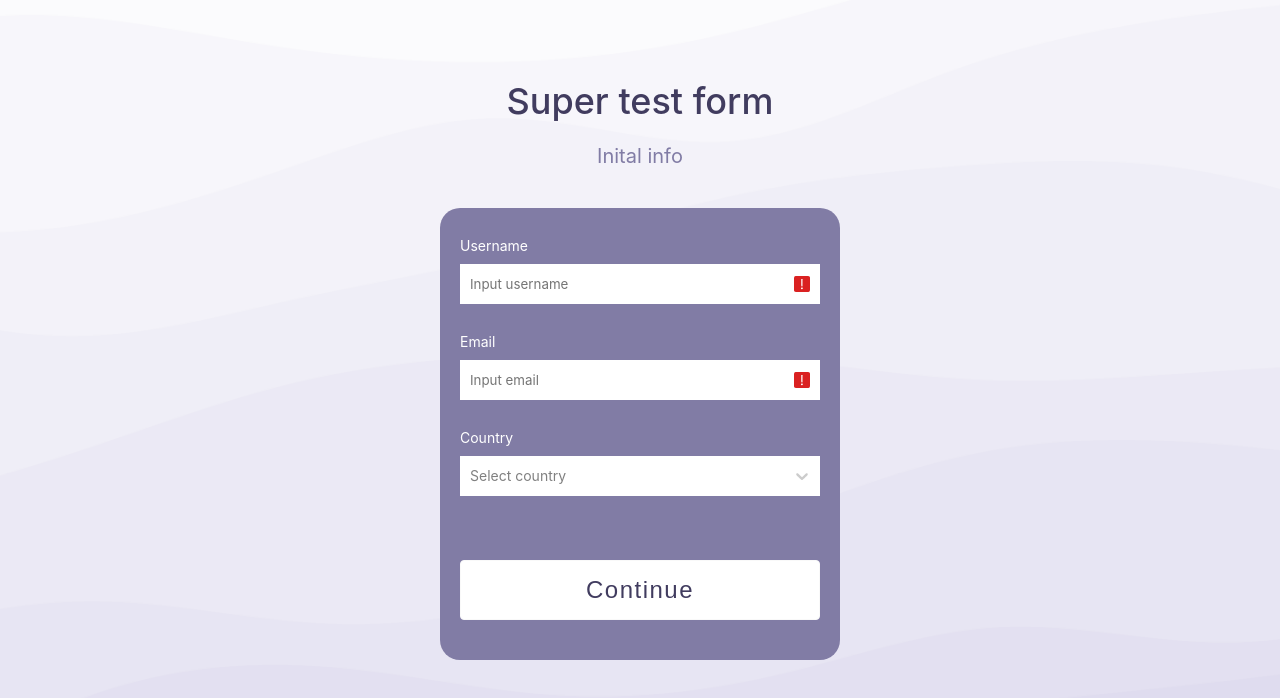
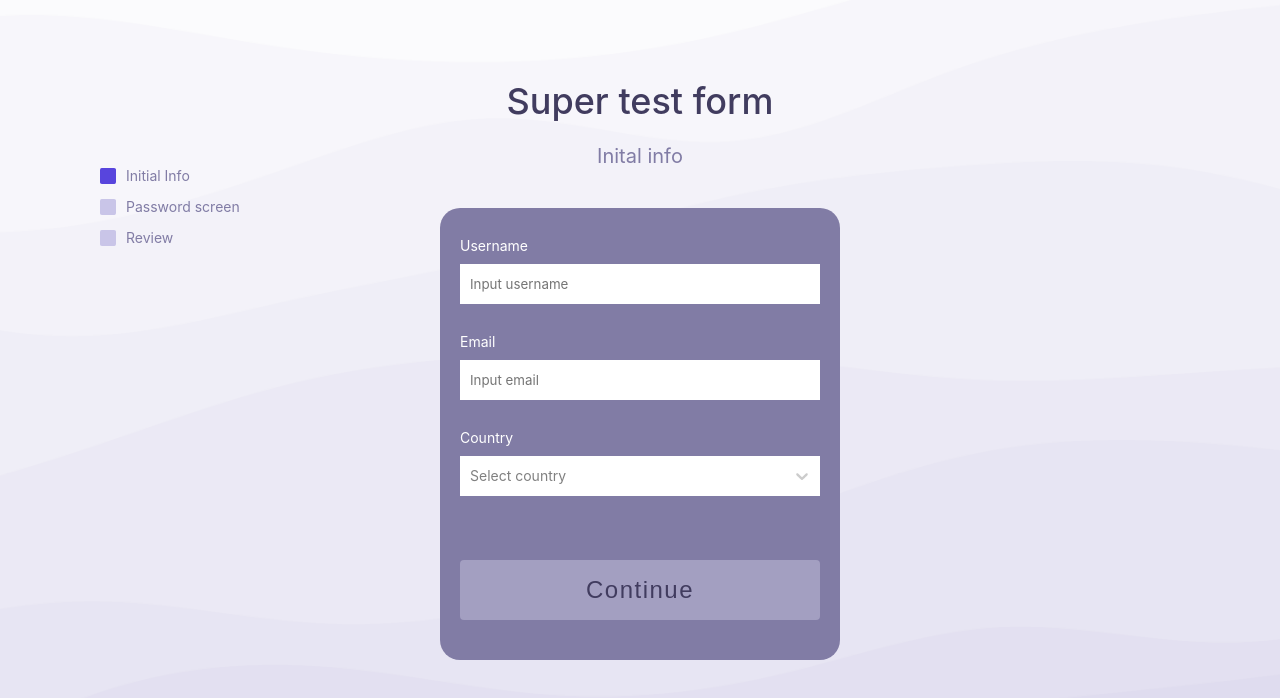
Before and after one commit to 0xandyeth/super-test, a React (Create React App) app: page / in a window 1280 px wide. Shown: the top 698 px of the page. Built offline with nearby package versions, Linux system fonts and the light colour scheme.

Commit message:
[errors]: added validate system

```diff
--- a/src/components/Form.tsx
+++ b/src/components/Form.tsx
@@ -1,77 +1,89 @@
-import React, { useState } from 'react';
+import React, { useCallback, useEffect, useState } from 'react';
 import styled from 'styled-components';
 import Button from './common/Button';
 import InitialForm from './forms/InitialForm';
 import PasswordForm from './forms/PasswordForm';
 import { StepType, UserInfoType } from '../constants/types';
 import ReviewForm from './forms/ReviewForm';
-import {isValidUser,isValidPass} from '../constants/utils';
+import { isValidUser, isValidPass } from '../constants/utils';
 interface FormProps {
-    setHeadTxt:(txt:string)=>void
+  setHeadTxt: (txt: string) => void;
+  handleStepChange: (stepId: Number) => void;
+  steps: StepType[];
 }
 
-const initStep: StepType = {
-  value: 1,
-  label: 'initInfo',
+const initUserInfo: UserInfoType = {
+  name: '',
+  email: '',
+  password: '',
+  confirmPass: '',
+  country: '',
 };
-type WrapProps = {
-  w?: Number;
-};
-const initUserInfo:UserInfoType ={
-    name: "mynameisjohndoe",
-    email:"johdoe@gmail.com",
-    password:'',
-    confirmPass:'',
-    country:'Spain'
-}
 const Form: React.FC<FormProps> = (props) => {
-  const {setHeadTxt} = props
-  const [step, setStep] = useState<StepType>(initStep);
-  const [btnTxt,setBtnTxt]=useState('Continue');
-  const [userInfo,setUserInfo]= useState<UserInfoType>(initUserInfo);
+  const { setHeadTxt, handleStepChange, steps } = props;
+  const [step, setStep] = useState<StepType>(steps[0]);
+  const [btnTxt, setBtnTxt] = useState('Continue');
+  const [userInfo, setUserInfo] = useState<UserInfoType>(initUserInfo);
+  const [check, setCheck] = useState(true);
 
-  const renderSwitch =(param:Number)=>{
-    switch(param){
-        case 1:
-            return <InitialForm userInfo={userInfo} setUserInfo={setUserInfo}/>
-        case 2:
-            return <PasswordForm userInfo={userInfo} setUserInfo={setUserInfo}/>
-        case 3:
-            return <ReviewForm userInfo={userInfo}/>
+  const renderSwitch = (param: Number) => {
+    switch (param) {
+      case 1:
+        return <InitialForm userInfo={userInfo} setUserInfo={setUserInfo} />;
+      case 2:
+        return <PasswordForm userInfo={userInfo} setUserInfo={setUserInfo} />;
+      case 3:
+        return <ReviewForm userInfo={userInfo} />;
     }
-  }
+  };
 
-  const hanldeMoveStep =()=>{
-    if(step.value ===1){
-        if(isValidUser(userInfo)){
-            setStep({
-             value:2,
-             label:'Passwod Info'
-            })
-            setHeadTxt('Password screen')
-          }
-    } else if(step.value ===2){
-        if(isValidPass(userInfo)){
-            setStep({
-                value:3,
-                label:'Passwod Info'
-               })
-               setBtnTxt('Complete');
-               setHeadTxt('Review screen')
-        }
-    }else{
+  useEffect(() => {
+    if (isValidUser(userInfo) && step.value === 1) {
+      setCheck(false);
+    } else if (isValidPass(userInfo) && step.value === 2) {
+      setCheck(false);
+    } else if (step.value === 3) {
+      setCheck(false);
+    } else {
+      setCheck(true);
+    }
+  }, [userInfo, step]);
 
+  const hanldeMoveStep = () => {
+    if (step.value === 1) {
+      if (isValidUser(userInfo)) {
+        setStep({
+          value: 2,
+          label: 'Passwod Info',
+          check: true,
+        });
+        handleStepChange(2);
+        setHeadTxt('Password screen');
+      }
+    } else if (step.value === 2) {
+      if (isValidPass(userInfo)) {
+        setStep({
+          value: 3,
+          label: 'Passwod Info',
+          check: true,
+        });
+        handleStepChange(3);
+        setBtnTxt('Complete');
+        setHeadTxt('Review screen');
+      }
+    } else {
+      return;
     }
-
-  }
+  };
   return (
-    <Container >
-      <Wrap w={step.value}>
-         {renderSwitch(step.value)}
+    <Container>
+      <Wrap value={step.value}>
+        {renderSwitch(step.value)}
         <Button
-        btnTxt={btnTxt}
-        hanldeMoveStep ={hanldeMoveStep}
-        step={step}
+          btnTxt={btnTxt}
+          hanldeMoveStep={hanldeMoveStep}
+          step={step}
+          check={check}
         />
       </Wrap>
     </Container>
@@ -82,22 +94,14 @@ const Container = styled.div`
   width: 100%;
   display: flex;
   justify-content: center;
-
 `;
-const Wrap = styled.div<WrapProps>`
+const Wrap = styled.div`
   margin-top: 40px;
   border-radius: 20px;
   padding: 0px 20px 40px 20px;
   width: 400px;
-  height: ${(props) => {
-      if(props.w ===1){
-        return '452px'
-      }else if(props.w ===2){
-        return '348px'
-      }else{
-        return '276px'
-      }
-  }};
+  height: ${(props: any) =>
+    props.value === 1 ? '452px' : props.value === 2 ? '348px' : '276px'};
   position: relative;
   display: flex;
   overflow: hidden;
--- a/src/components/Home.tsx
+++ b/src/components/Home.tsx
@@ -1,16 +1,40 @@
-import React,{useState} from 'react';
+import React,{useCallback, useState} from 'react';
 import styled from 'styled-components';
 import Header from './Header';
 import Form from './Form';
+import Wizard from './Wizard';
+import {Steps} from '../constants/utils';
+import { StepType } from '../constants/types';
 interface HomeProps{
 
 }
 const Home:React.FC<HomeProps>=()=>{
   const [headTxt,setHeadTxt] = useState('Inital info');
+  const [steps,setSteps] = useState<StepType[]>(Steps);
+  console.log("home steps",steps)
+
+  const handleStepChange = (stepId: Number) => {
+    const updatedSetps = steps.map((step:StepType) => {
+      if (step.value === stepId) {
+        return {
+          ...step,
+          check: true,
+        };
+      }else{
+        return {
+            ...step,
+            check:false
+        }
+      }
+    });
+    setSteps(updatedSetps);
+    console.log("count", updatedSetps)
+  };
   return(
     <Container>
       <Header headTxt={headTxt} />
-      <Form setHeadTxt={setHeadTxt}/>
+      <Wizard steps={steps} />
+      <Form setHeadTxt={setHeadTxt} handleStepChange={handleStepChange} steps={steps}/>
     </Container>
   )
 }
--- /dev/null
+++ b/src/components/Wizard.tsx
@@ -0,0 +1,29 @@
+import React from 'react';
+import styled from 'styled-components';
+import Step from './common/Step';
+import { StepType } from '../constants/types';
+interface WizardProps{
+ steps:StepType[]
+};
+const Wizard:React.FC<WizardProps>=({steps})=>{
+  return(
+    <Container>
+      {
+        steps.map((step,index)=>{
+          return(
+            <Step key={index} step={step}/>
+
+          )
+        })
+      }
+    </Container>
+  )
+}
+
+const Container = styled.div`
+ position: absolute;
+ left:0;
+ margin-left: 100px;
+`
+
+export default Wizard;
--- a/src/components/common/Button.tsx
+++ b/src/components/common/Button.tsx
@@ -5,10 +5,11 @@ interface ButtonProps {
     btnTxt:string
     hanldeMoveStep:()=>void
     step:StepType
+    check:boolean
 }
 const Button: React.FC<ButtonProps> = (props) => {
-    const {btnTxt,hanldeMoveStep,step} = props
-  return <CustomBtn disabled={false} onClick={()=>hanldeMoveStep()}>{btnTxt}</CustomBtn>;
+    const {btnTxt,hanldeMoveStep,step,check} = props
+  return <CustomBtn disabled={check} onClick={()=>hanldeMoveStep()}>{btnTxt}</CustomBtn>;
 };
 const CustomBtn = styled.button`
   position: absolute;
@@ -26,10 +27,10 @@ const CustomBtn = styled.button`
   border-radius: 4px;
   transition: all 1s ease 0s;
   color: #413C5F;
-  /* &:disabled{
+  &:disabled{
       background-color: #A39FC1;
       border: none;
-  } */
+  }
 
 `;
 export default Button;
--- /dev/null
+++ b/src/components/common/ErrorText.tsx
@@ -0,0 +1,20 @@
+import React from 'react'
+import styled from 'styled-components'
+
+type ErrorTextProps={
+    errorMessage:string,
+}
+const ErrorText:React.FC<ErrorTextProps>=({errorMessage})=>{
+  return(
+    <Wrap>{errorMessage}</Wrap>
+  )
+}
+
+const Wrap=styled.p`
+   font-weight: 400;
+   font-size: 14px;
+   line-height: 16px;
+   margin-top: 5px;
+   color:#DA2121;
+`
+export default ErrorText;
--- /dev/null
+++ b/src/components/common/Step.tsx
@@ -0,0 +1,42 @@
+import React from 'react';
+import styled from 'styled-components';
+import { StepType } from '../../constants/types';
+interface StepProps {
+    step:StepType
+}
+const Step: React.FC<StepProps> = ({step}) => {
+  return (
+    <Container>
+     {
+        step.check?(
+            <img
+            src='/images/current.png'
+            alt='Current'
+           />
+        ):(
+            <img
+            src='/images/past.png'
+            alt='Past'
+           />
+        )
+     }
+
+      <Lavel>{step.label}</Lavel>
+    </Container>
+  );
+};
+
+const Container = styled.div`
+display: flex;
+align-items: center;
+margin-bottom: 15px;
+`;
+
+const Lavel =styled.p`
+  margin-left: 10px;
+  font-weight: 400;
+  font-size: 14px;
+  line-height: 16px;
+  color: #817CA5;
+`
+export default Step;
--- a/src/components/forms/InitialForm.tsx
+++ b/src/components/forms/InitialForm.tsx
@@ -1,15 +1,41 @@
-import React, { ChangeEvent } from 'react';
+import React, { ChangeEvent, useState } from 'react';
 import styled from 'styled-components';
 import DropDown from '../common/DropDown';
-import { UserInfoType } from '../../constants/types';
+import { OptionType, UserInfoType } from '../../constants/types';
+import ErrorText from '../common/ErrorText';
+import { isEmailValid, isNameValid } from '../../constants/utils';
 interface InitialFormProps {
   userInfo: UserInfoType;
   setUserInfo: (userInfo: UserInfoType) => void;
 }
 const InitialForm: React.FC<InitialFormProps> = (props) => {
   const { userInfo, setUserInfo } = props;
+  const [errors, setErrors] = useState<UserInfoType>({
+    name: '',
+    email: '',
+    password: '',
+    confirmPass: '',
+    country: '',
+  });
+
+
   const handleInputChange = (e: ChangeEvent<HTMLInputElement>) => {
     setUserInfo({ ...userInfo, [e.target.name]: e.target.value });
+    let errorMessage = '';
+    if (e.target.name === 'name') {
+      if (!isNameValid(e.target.value)) {
+        errorMessage = 'Username must be 4-12 characters.';
+      }
+    } else {
+      if (!isEmailValid(e.target.value)) {
+        errorMessage = 'Please enter a valid email.';
+      }
+    }
+    setErrors({ ...errors, [e.target.name]: errorMessage });
+  };
+  const handleDropChange = (option: OptionType | null) => {
+    console.log(option);
+    setUserInfo({ ...userInfo, country: option ? option.value : '' });
   };
   return (
     <Container>
@@ -20,9 +46,11 @@ const InitialForm: React.FC<InitialFormProps> = (props) => {
             name='name'
             placeholder='Input username'
             onChange={handleInputChange}
+            type='text'
           />
-          <img src='/images/error.png' alt='Error' />
+          {errors.name !== '' && <img src='/images/error.png' alt='Error' />}
         </WrapInput>
+        <ErrorText errorMessage={errors.name} />
       </Wrap>
       <Wrap>
         <Title>Email</Title>
@@ -31,13 +59,15 @@ const InitialForm: React.FC<InitialFormProps> = (props) => {
             name='email'
             placeholder='Input email'
             onChange={handleInputChange}
+            type='text'
           />
-          <img src='/images/error.png' alt='Error' />
+          {errors.email !== '' && <img src='/images/error.png' alt='Error' />}
         </WrapInput>
+        <ErrorText errorMessage={errors.email} />
       </Wrap>
       <Wrap>
         <Title>Country</Title>
-        <DropDown />
+        <DropDown handleDropChange={handleDropChange} />
       </Wrap>
     </Container>
   );
--- a/src/components/forms/PasswordForm.tsx
+++ b/src/components/forms/PasswordForm.tsx
@@ -1,14 +1,34 @@
-import React, { ChangeEvent } from 'react';
+import React, { ChangeEvent, useState } from 'react';
 import styled from 'styled-components';
 import { UserInfoType } from '../../constants/types';
+import { isConfirmVaild, isPasswordVaild } from '../../constants/utils';
+import ErrorText from '../common/ErrorText';
 interface PasswordFormProps {
   userInfo: UserInfoType;
   setUserInfo: (userInfo: UserInfoType) => void;
 }
 const PasswordForm: React.FC<PasswordFormProps> = (props) => {
   const { userInfo, setUserInfo } = props;
+  const [errors, setErrors] = useState<UserInfoType>({
+    name: '',
+    email: '',
+    password: '',
+    confirmPass: '',
+    country: '',
+  });
   const handleInputChange = (e: ChangeEvent<HTMLInputElement>) => {
     setUserInfo({ ...userInfo, [e.target.name]: e.target.value });
+    let errorMessage = '';
+    if (e.target.name === 'password') {
+      if (!isPasswordVaild(e.target.value)) {
+        errorMessage = 'Password must be 8-16 characters.';
+      }
+    } else {
+      if (!isConfirmVaild(userInfo.password, e.target.value)) {
+        errorMessage = 'Passwords do not match.';
+      }
+    }
+    setErrors({ ...errors, [e.target.name]: errorMessage });
   };
   return (
     <Container>
@@ -21,8 +41,11 @@ const PasswordForm: React.FC<PasswordFormProps> = (props) => {
             onChange={handleInputChange}
             type='password'
           />
-          <img src='/images/error.png' alt='Error' />
+          {errors.password !== '' && (
+            <img src='/images/error.png' alt='Error' />
+          )}
         </WrapInput>
+        <ErrorText errorMessage={errors.password} />
       </Wrap>
       <Wrap>
         <Title>Repeat password</Title>
@@ -33,8 +56,11 @@ const PasswordForm: React.FC<PasswordFormProps> = (props) => {
             type='password'
             onChange={handleInputChange}
           />
-          <img src='/images/error.png' alt='Error' />
+          {errors.confirmPass !== '' && (
+            <img src='/images/error.png' alt='Error' />
+          )}
         </WrapInput>
+        <ErrorText errorMessage={errors.confirmPass} />
       </Wrap>
     </Container>
   );
--- a/src/constants/types.ts
+++ b/src/constants/types.ts
@@ -15,4 +15,5 @@ export type OptionType ={
 export type StepType={
     value:Number,
     label:string,
+    check:boolean
 }
--- a/src/constants/utils.ts
+++ b/src/constants/utils.ts
@@ -1,18 +1,49 @@
-import {UserInfoType} from './types'
-export function isValidUser(userInfo:UserInfoType){
-  if(userInfo.name !=="" && userInfo.email !=="" && userInfo.country !== ""){
-    return true;
+import { StepType, UserInfoType } from './types';
+export function isValidUser(userInfo: UserInfoType) {
+  const valid =
+    userInfo.name !== '' && userInfo.email !== '' && userInfo.country !== '';
+  return valid ? true : false;
+}
+
+export function isValidPass(userInfo: UserInfoType) {
+  if (userInfo.password !== '' && userInfo.confirmPass !== '') {
+    return userInfo.password === userInfo.confirmPass ? true : false;
   }
 
   return false;
 }
 
+export function isEmailValid(value:string){
+    const emailRegex = /^[^\s@]+@[^\s@]+\.[^\s@]+$/;
+    return !emailRegex.test(value)?false:true;
+}
 
-export function isValidPass(userInfo:UserInfoType){
-    if(userInfo.password !=="" && userInfo.confirmPass !==""){
+export function isNameValid(value:string){
+    return value.length < 4 || value.length > 12?false:true;
+}
 
-      return userInfo.password === userInfo.confirmPass?true:false;
-    }
+export function isPasswordVaild(value:string){
+    return value.length < 8 || value.length > 16?false:true;
+}
 
-    return false;
-  }
+export function isConfirmVaild(value1:string,value2:string){
+    return value1 !== value2?false:true;
+}
+
+export const Steps: StepType[] = [
+  {
+    value: 1,
+    label: 'Initial Info',
+    check: true,
+  },
+  {
+    value: 2,
+    label: 'Password screen',
+    check: false,
+  },
+  {
+    value: 3,
+    label: 'Review',
+    check: false,
+  },
+];
```
Also changed, not shown: src/components/Stepper.tsx (deleted, +0 -16 lines), src/components/common/DropDown.tsx (+6 -3 lines), public/images/current.png (added), public/images/past.png (added).
